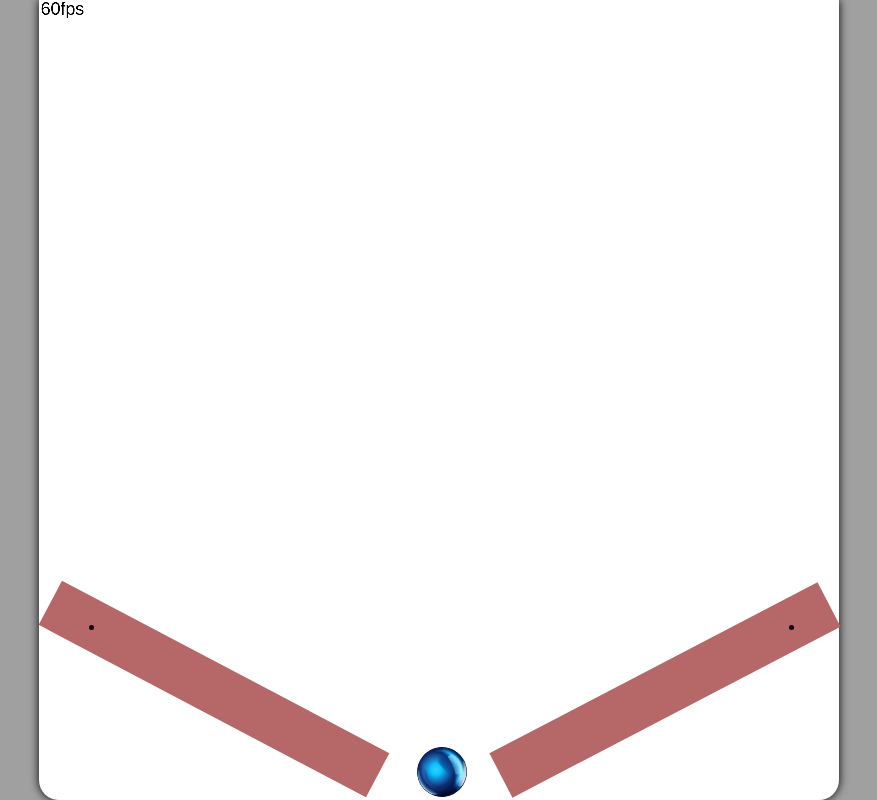
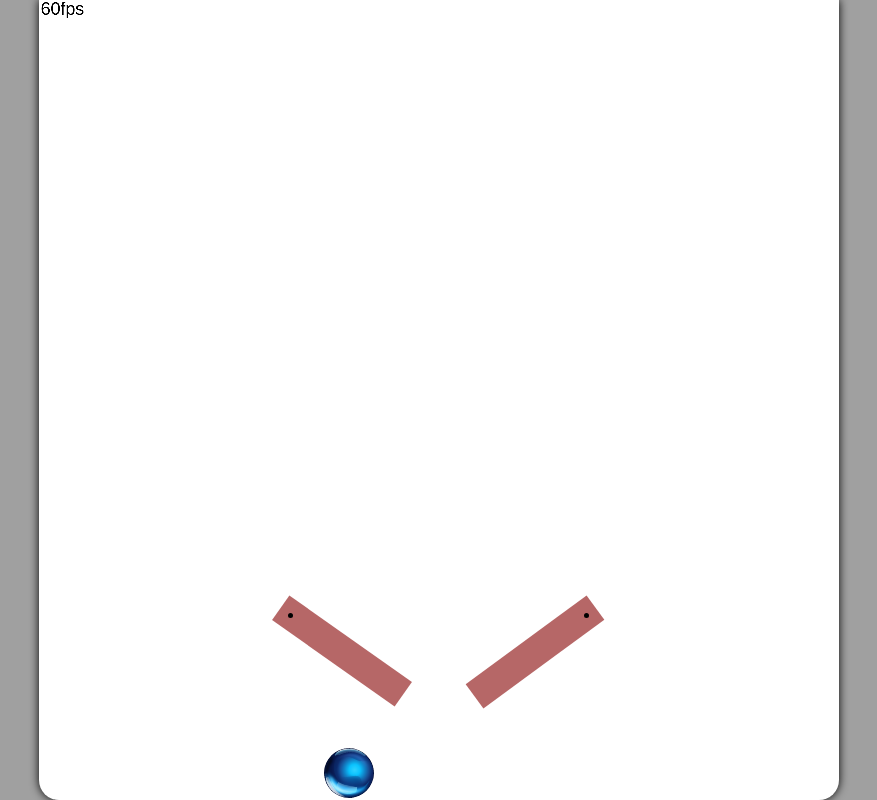
Before and after one commit to craigster1991/Pinball, a plain HTML site: page index.html in a window 1280 px wide. Shown: the whole page, without its empty margins (201-1078 px from the left). Drawn offline with Linux system fonts and the light colour scheme.

Commit message:
proper joints for flippers + css tidy

```diff
--- a/css/style.css
+++ b/css/style.css
@@ -50,22 +50,21 @@ canvas {
   -webkit-border-radius: 25px 25px 25px 25px;
   border-radius: 25px 25px 25px 25px;
 }
-.static-circle-l {
+
+.static-circle {
   width:5px;
   height:5px;
-  top:625px;
-  left:50px;
+  top:613px;
   background: #000;
   -webkit-border-radius: 2.5px 2.5px 2.5px 2.5px;
 }
 
+.static-circle-l {
+  left:250px;
+}
+
 .static-circle-r {
-  width:5px;
-  height:5px;
-  top:625px;
-  left:750px;
-  background: #000;
-  -webkit-border-radius: 2.5px 2.5px 2.5px 2.5px;
+  left:545px;
 }
 
 .shape {
@@ -78,26 +77,16 @@ canvas {
 }
 
 .flipper {
+  top: 600px;
   background-color: #b66767;
-  width: 370px;
-  height: 50px;
-}
-
-.blocker {
-  width: 600px;
-  height: 400px;
-  top:0;
-  left:0;
-  right:0;
-  margin: auto;
+  width: 150px;
+  height: 30px;
 }
 
 .f-left {
-  top: 600px;
-  left: 5px;
+  left: 240px;
 }
 
 .f-right {
-  top: 600px;
-  left: 427px;
+  left: 410px;
 }
--- a/index.html
+++ b/index.html
@@ -12,7 +12,6 @@
       <div class="circle shape"></div>
       <div class="static-circle static-circle-l shape"></div>
       <div class="static-circle static-circle-r shape"></div>
-      <div class="box shape blocker"></div>
       <canvas id="canvas"></canvas>
     </div>
 
--- a/scripts/main.js
+++ b/scripts/main.js
@@ -14,7 +14,6 @@ var flipperLeft;
 var flipperRight;
 var jointLeft;
 var jointRight;
-var blocker;
 
 
 var b2Vec2 = Box2D.Common.Math.b2Vec2,
@@ -60,7 +59,7 @@ function init() {
   var w = $('#container').width();
   var h = $('#container').height();
 
-  createBox(0, h , w, 2, true);
+  createBox(0, h , w, 2, true, null, 0);
   createBox(0, 0, 2, h, true, -2);
   createBox(w, 0, 2, h, true, -2);
   createBox(0, 0, w, 2, true);
@@ -68,29 +67,36 @@ function init() {
   interval = setInterval(update,1000/60);
   update();
 
-  window.addEventListener("keydown", function(e) {
+  window.addEventListener("keypress", function(e) {
     if([32].indexOf(e.keyCode) > -1) {
       e.preventDefault();
-      flipperLeft.ApplyImpulse(new b2Vec2(0, -750000), flipperLeft.GetWorldCenter());
-      flipperRight.ApplyImpulse(new b2Vec2(0, -750000), flipperRight.GetWorldCenter());
+      flipperLeft.ApplyTorque( -7500);
+      flipperRight.ApplyTorque( 7500);
     }
   }, false);
 }
 
 function createDOMObjects() {
-  blocker = domBox($('.blocker'), true, -1);
   flipperLeft = domBox($('.f-left'), false, -2);
   flipperRight = domBox($('.f-right'), false, -2);
   blueBall = domCircle($('.circle'), false, -1);
   leftPin = domCircle($('.static-circle-l'), true);
   rightPin = domCircle($('.static-circle-r'), true);
+  jointLeft = createJoint(flipperLeft, leftPin);
+  jointRight = createJoint(flipperRight, rightPin);
+}
 
-  jointLeft = new b2RevoluteJointDef;
-  jointLeft.Initialize(flipperLeft, leftPin, leftPin.GetWorldCenter());
-  world.CreateJoint(jointLeft);
-  jointRight = new b2RevoluteJointDef;
-  jointRight.Initialize(flipperRight, rightPin, rightPin.GetWorldCenter());
-  world.CreateJoint(jointRight);
+function createJoint(body, pin) {
+  var joint = new b2RevoluteJointDef;
+  joint.Initialize(body, pin, pin.GetWorldCenter());
+  joint.upperAngle = .6;
+  joint.lowerAngle = -.6;
+  joint.enableLimit = true;
+  joint.maxMotorTorque = 5.0;
+  joint.motorSpeed = 0.0;
+  joint.enableMotor = true;
+  world.CreateJoint(joint);
+  return joint;
 }
 
 function domBox(domObj, isStatic, fGI){
@@ -116,16 +122,16 @@ function domCircle(domObj, isStatic, fGI){
   return body.GetBody();
 }
 
-function createBox(x,y,width,height, static, fGI) {
+function createBox(x,y,width,height, static, fGI, rest) {
   var bodyDef = new b2BodyDef;
   bodyDef.type = static ? b2Body.b2_staticBody : b2Body.b2_dynamicBody;
   bodyDef.position.x = x / SCALE;
   bodyDef.position.y = y / SCALE
 
   var fixDef = new b2FixtureDef;
-  fixDef.density = 1000;
+  fixDef.density = 1;
   fixDef.friction = 0.5;
-  fixDef.restitution = 0;
+  fixDef.restitution = typeof rest !== 'undefined' ? rest : 0.3;
   fixDef.filter.groupIndex = typeof fGI !== 'undefined' ? fGI : 1;
   fixDef.shape = new b2PolygonShape;
   fixDef.shape.SetAsBox(width / SCALE, height / SCALE);
@@ -140,7 +146,7 @@ function createCircle(x, y, r, static, fGI) {
 
   var fixDef = new b2FixtureDef;
   fixDef.density = 1;
-  fixDef.friction = 0.5;
+  fixDef.friction = 0.3;
   fixDef.restitution = 0.5;
   fixDef.filter.groupIndex = typeof fGI !== 'undefined' ? fGI : 1;
   fixDef.shape = new b2CircleShape(r / SCALE);
@@ -172,7 +178,7 @@ function drawDOMObjects() {
 function update() {
   ctx.clearRect(0, 0, canvas.width, canvas.height);
   updateMouseDrag();
-  world.Step(1 / 30, 10, 10);
+  world.Step(1 / 30, 30, 30);
   if (debug) world.DrawDebugData();
   drawDOMObjects();
   world.ClearForces();
```
